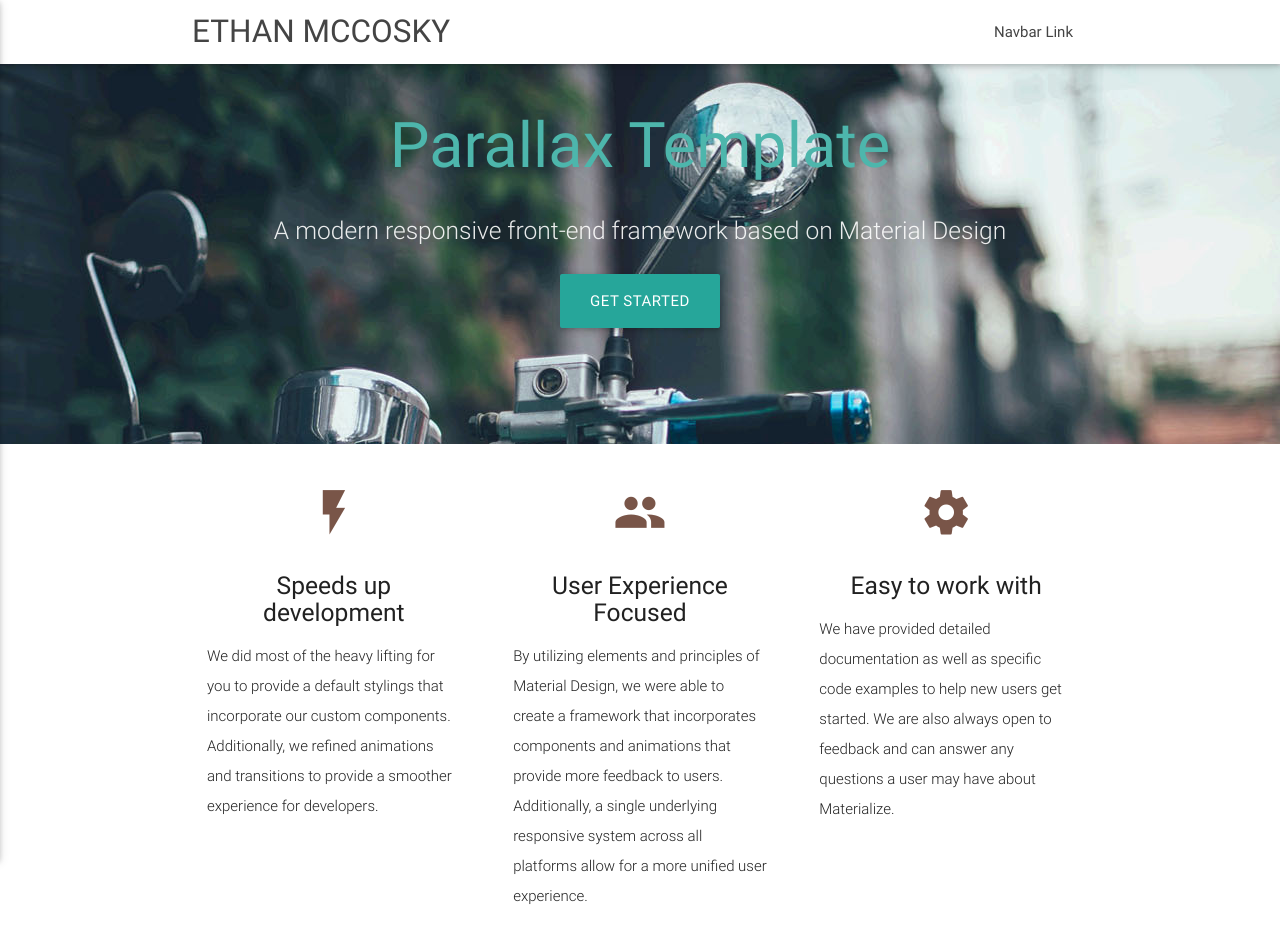
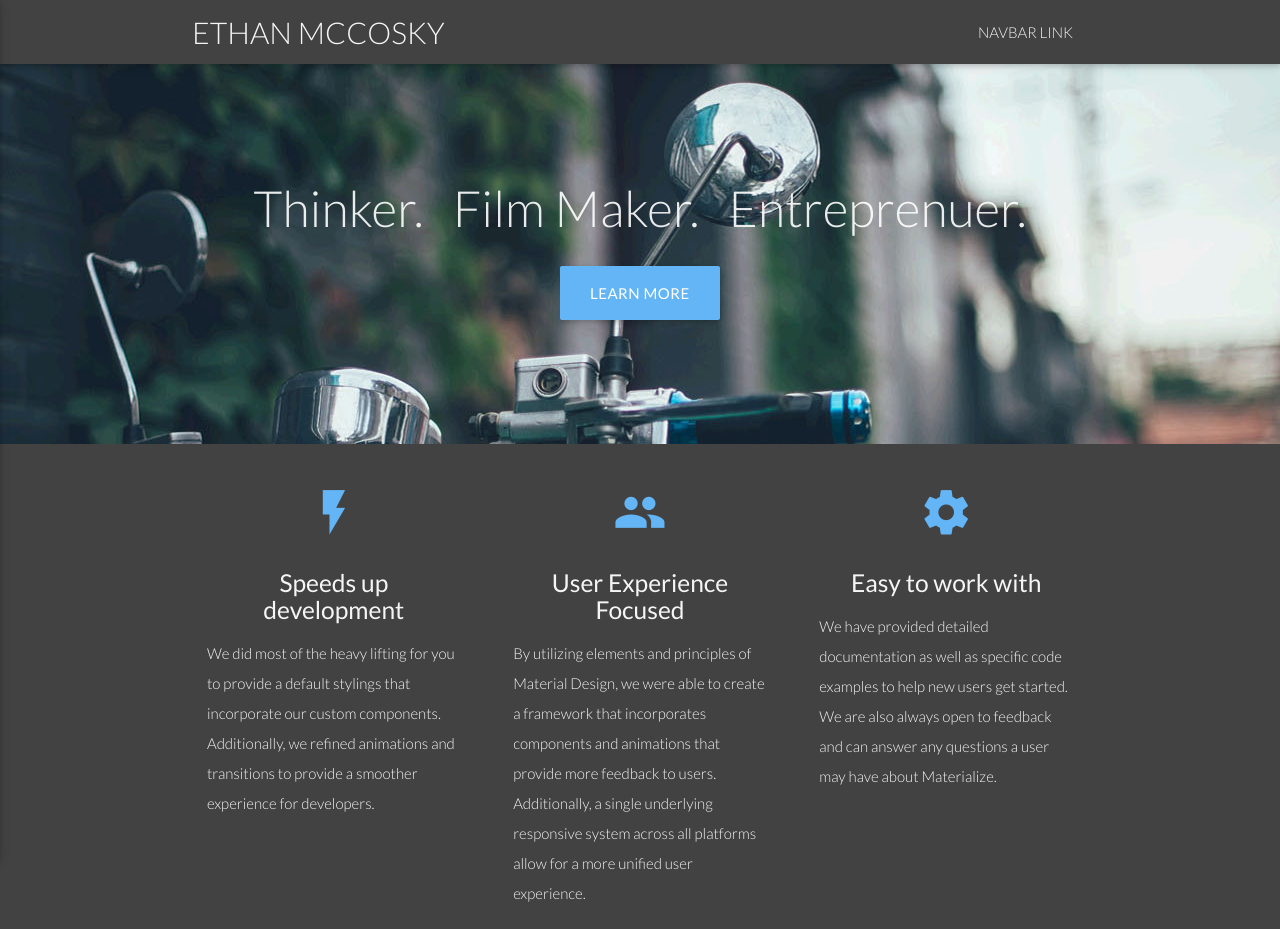
Before and after one commit to emccosky/emccosky.github.io, a plain HTML site: page index.html in a window 1280 px wide. Shown: the top 929 px of the page. Drawn offline with nearby package versions, Linux system fonts and the light colour scheme.

Commit message:
Colors scheme revamped

```diff
--- a/css/style.css
+++ b/css/style.css
@@ -3,8 +3,21 @@
  * Use this file to override Materialize files so you can update
  * the core Materialize files in the future
  *
- * Made By MaterializeCSS.com
  */
+
+/* ===== CUSTOM COLORS =====*/
+.light-gray {
+	@extend	.grey .lighten-1;
+}
+.light-gray-text {
+	@extend	.grey-text .text-lighten-1;
+}
+.dark-gray {
+	@extend	.grey .darken-3;
+}
+.dark-gray-text {
+	@extend	.grey-text .text-darken-3;
+}
 
 nav ul a,
 nav .brand-logo {
@@ -55,3 +68,18 @@ p {
 footer.page-footer {
   margin: 0;
 }
+
+.lato-header {
+	font-family: "Lato", sans-serif;
+	font-weight: 300;
+	font-size: 30px;
+}
+@media only screen and (max-width : 992px) {
+	.lato-header {
+		padding-left: 20px;
+	}
+}
+
+.lato {
+	font-family: "Lato", sans-serif;
+}
--- a/index.html
+++ b/index.html
@@ -7,15 +7,16 @@
 
   <!-- CSS  -->
   <link href="https://fonts.googleapis.com/icon?family=Material+Icons" rel="stylesheet">
+	<link href="https://fonts.googleapis.com/css?family=Lato:300,400,500,900|Oswald:300,400,500,700" rel="stylesheet">
   <link href="css/materialize.css" type="text/css" rel="stylesheet" media="screen,projection"/>
   <link href="css/style.css" type="text/css" rel="stylesheet" media="screen,projection"/>
 </head>
-<body>
-  <nav class="white" role="navigation">
+<body class="grey darken-3 lato">
+  <nav class="grey darken-3" role="navigation">
     <div class="nav-wrapper container">
-      <a id="logo-container" href="#" class="brand-logo">ETHAN MCCOSKY</a>
-      <ul class="right hide-on-med-and-down">
-        <li><a href="#">Navbar Link</a></li>
+      <a id="logo-container" href="#" class="lato-header grey-text text-lighten-4">ETHAN MCCOSKY</a>
+      <ul class="right hide-on-med-and-down light-gray">
+        <li><a class="grey-text text-lighten-4 lato" style="font-weight: 300;" href="#">NAVBAR LINK</a></li>
       </ul>
 
       <ul id="nav-mobile" class="side-nav">
@@ -27,17 +28,13 @@
 
   <div id="index-banner" class="parallax-container">
     <div class="section no-pad-bot">
-      <div class="container">
-        <br><br>
-        <h1 class="header center teal-text text-lighten-2">Parallax Template</h1>
+      <div class="container" style="padding-top: 90px;">
         <div class="row center">
-          <h5 class="header col s12 light">A modern responsive front-end framework based on Material Design</h5>
+          <h5 class="header col s12 light lato" style="font-size: 50px;">Thinker. &nbsp Film Maker. &nbsp Entreprenuer.</h5>
         </div>
         <div class="row center">
-          <a href="http://materializecss.com/getting-started.html" id="download-button" class="btn-large waves-effect waves-light teal lighten-1">Get Started</a>
+          <a href="#" id="download-button" class="btn-large waves-effect waves-light blue lighten-2">Learn More</a>
         </div>
-        <br><br>
-
       </div>
     </div>
     <div class="parallax"><img src="rsc/img/background1.jpg" alt="Unsplashed background img 1"></div>
@@ -51,28 +48,28 @@
       <div class="row">
         <div class="col s12 m4">
           <div class="icon-block">
-            <h2 class="center brown-text"><i class="material-icons">flash_on</i></h2>
-            <h5 class="center">Speeds up development</h5>
+            <h2 class="center blue-text text-lighten-2"><i class="material-icons">flash_on</i></h2>
+            <h5 class="center grey-text text-lighten-4">Speeds up development</h5>
 
-            <p class="light">We did most of the heavy lifting for you to provide a default stylings that incorporate our custom components. Additionally, we refined animations and transitions to provide a smoother experience for developers.</p>
+            <p class="light grey-text text-lighten-4">We did most of the heavy lifting for you to provide a default stylings that incorporate our custom components. Additionally, we refined animations and transitions to provide a smoother experience for developers.</p>
           </div>
         </div>
 
         <div class="col s12 m4">
           <div class="icon-block">
-            <h2 class="center brown-text"><i class="material-icons">group</i></h2>
-            <h5 class="center">User Experience Focused</h5>
+            <h2 class="center blue-text text-lighten-2"><i class="material-icons">group</i></h2>
+            <h5 class="center grey-text text-lighten-4">User Experience Focused</h5>
 
-            <p class="light">By utilizing elements and principles of Material Design, we were able to create a framework that incorporates components and animations that provide more feedback to users. Additionally, a single underlying responsive system across all platforms allow for a more unified user experience.</p>
+            <p class="light grey-text text-lighten-4">By utilizing elements and principles of Material Design, we were able to create a framework that incorporates components and animations that provide more feedback to users. Additionally, a single underlying responsive system across all platforms allow for a more unified user experience.</p>
           </div>
         </div>
 
         <div class="col s12 m4">
           <div class="icon-block">
-            <h2 class="center brown-text"><i class="material-icons">settings</i></h2>
-            <h5 class="center">Easy to work with</h5>
+            <h2 class="center blue-text text-lighten-2"><i class="material-icons">settings</i></h2>
+            <h5 class="center grey-text text-lighten-4">Easy to work with</h5>
 
-            <p class="light">We have provided detailed documentation as well as specific code examples to help new users get started. We are also always open to feedback and can answer any questions a user may have about Materialize.</p>
+            <p class="light grey-text text-lighten-4">We have provided detailed documentation as well as specific code examples to help new users get started. We are also always open to feedback and can answer any questions a user may have about Materialize.</p>
           </div>
         </div>
       </div>
@@ -98,8 +95,8 @@
       <div class="row">
         <div class="col s12 center">
           <h3><i class="mdi-content-send brown-text"></i></h3>
-          <h4>Contact Us</h4>
-          <p class="left-align light">Lorem ipsum dolor sit amet, consectetur adipiscing elit. Nullam scelerisque id nunc nec volutpat. Etiam pellentesque tristique arcu, non consequat magna fermentum ac. Cras ut ultricies eros. Maecenas eros justo, ullamcorper a sapien id, viverra ultrices eros. Morbi sem neque, posuere et pretium eget, bibendum sollicitudin lacus. Aliquam eleifend sollicitudin diam, eu mattis nisl maximus sed. Nulla imperdiet semper molestie. Morbi massa odio, condimentum sed ipsum ac, gravida ultrices erat. Nullam eget dignissim mauris, non tristique erat. Vestibulum ante ipsum primis in faucibus orci luctus et ultrices posuere cubilia Curae;</p>
+          <h4 class="grey-text text-lighten-4">Contact Us</h4>
+          <p class="left-align light grey-text text-lighten-4">Lorem ipsum dolor sit amet, consectetur adipiscing elit. Nullam scelerisque id nunc nec volutpat. Etiam pellentesque tristique arcu, non consequat magna fermentum ac. Cras ut ultricies eros. Maecenas eros justo, ullamcorper a sapien id, viverra ultrices eros. Morbi sem neque, posuere et pretium eget, bibendum sollicitudin lacus. Aliquam eleifend sollicitudin diam, eu mattis nisl maximus sed. Nulla imperdiet semper molestie. Morbi massa odio, condimentum sed ipsum ac, gravida ultrices erat. Nullam eget dignissim mauris, non tristique erat. Vestibulum ante ipsum primis in faucibus orci luctus et ultrices posuere cubilia Curae;</p>
         </div>
       </div>
 
@@ -118,7 +115,7 @@
     <div class="parallax"><img src="rsc/img/background3.jpg" alt="Unsplashed background img 3"></div>
   </div>
 
-  <footer class="page-footer teal">
+  <footer class="page-footer grey darken-3">
     <div class="container">
       <div class="row">
         <div class="col l6 s12">
@@ -152,7 +149,7 @@
     </div>
     <div class="footer-copyright">
       <div class="container">
-      Made by <a class="brown-text text-lighten-3" href="http://materializecss.com">Materialize</a>
+      Made by <a class="brown-text text-lighten-5" href="http://materializecss.com">Materialize</a>
       </div>
     </div>
   </footer>
```
